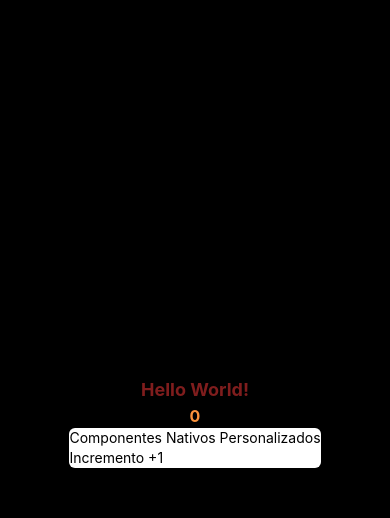
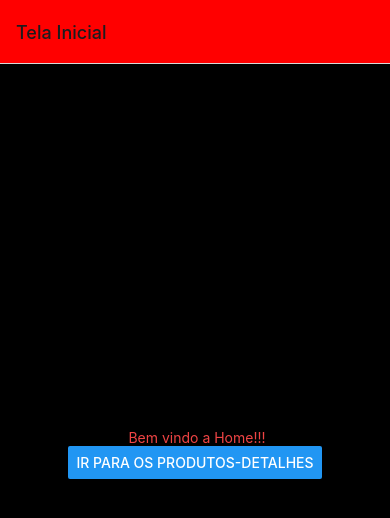
Before and after one commit to RianLimeira/App-React, a React Native app: screen / in a window 390 px wide. Shown: the top 518 px of the page. Built offline with nearby package versions, Linux system fonts and the light colour scheme.

Commit message:
mudança de tela stack

```diff
--- a/App.js
+++ b/App.js
@@ -1,36 +1,13 @@
-import { StatusBar } from 'expo-status-bar';
-import { useEffect, useState } from 'react';
-import {styles} from './src/theme'
-import {Container, Title, SubTitle} from './src/theme/style'
-import { styled } from 'nativewind';
-import { Text, TouchableOpacity, View } from 'react-native';
-import TextInformation from './src/components/TextInformation';
-
-
-const ViewStyled = styled(View);
-const ButtonStyled = styled(TouchableOpacity);
-
-// let count = 0;
+import { NavigationContainer } from "@react-navigation/native";
+import StackRouter from "./src/routes/stack";
+import DrawerRouter from "./src/routes/drawer";
 
 export default function App() {
-  const [count, setCount] = useState(0);
-
-  // Nos [] é as dependencias (variaveis) que salvará
-  // Nos {} é passado comandos
-  // useEffect( () => {alert('Mudanca da variavel salva ' + count)},[count]);
 
   return (
-    <ViewStyled className='flex-1 items-center justify-center bg-black'>
-      <StatusBar barStyle={'light-content'} backgroundColor='red' />
-      <Text className='text-lg font-bold text-red-900'>Hello World!</Text>
-      <Text className='text-base text-orange-400 font-bold'>{count}</Text>
-      <ButtonStyled className='bg-white rounded-md' onPress={() =>{
-        setCount(count+1);
-      }}>
-        <TextInformation title='Componentes Nativos Personalizados'/>
-        <TextInformation title='Incremento +1'/>
-      </ButtonStyled>
-
-    </ViewStyled>
+    <NavigationContainer>
+      <StackRouter />
+      {/* <DrawerRouter /> */}
+    </NavigationContainer>
   );
 }
--- /dev/null
+++ b/src/routes/drawer/index.js
@@ -0,0 +1,22 @@
+import { createDrawerNavigator } from "@react-navigation/drawer";
+import Home from "../../screens/Home";
+import Details from "../../screens/Details";
+
+const Drawer = createDrawerNavigator();
+
+export default function DrawerRouter(){
+    return(
+        <Drawer.Navigator>
+            <Drawer.Screen options={{
+                headerTitle: 'Tela Inicial',
+                headerShown: true,
+                headerStyle: {
+                    backgroundColor: 'red',
+                  },
+            }} name="Home" component={Home} />
+            <Drawer.Screen options={{
+                headerTitle: 'Detalhes Produtos'
+            }} name="Details" component={Details} />
+        </Drawer.Navigator>
+    )
+}
--- /dev/null
+++ b/src/routes/stack/index.js
@@ -0,0 +1,23 @@
+import { createNativeStackNavigator } from "@react-navigation/native-stack";
+
+import Home from "../../screens/Home";
+import Details from "../../screens/Details";
+
+const Stack = createNativeStackNavigator();
+
+export default function StackRouter(){
+    return(
+        <Stack.Navigator>
+            <Stack.Screen options={{
+                headerTitle: 'Tela Inicial',
+                headerShown: true,
+                headerStyle: {
+                    backgroundColor: 'red',
+                  },
+            }} name="Home" component={Home} />
+            <Stack.Screen options={{
+                headerTitle: 'Detalhes Produtos'
+            }} name="Details" component={Details} />
+        </Stack.Navigator>
+    )
+}
--- /dev/null
+++ b/src/screens/Details/index.js
@@ -0,0 +1,18 @@
+import { Button, Text, View } from "react-native";
+import { useNavigation } from "@react-navigation/native";
+
+
+export default function Details(){
+
+    const navigation = useNavigation();
+
+    return(
+        <View className='flex-1 items-center justify-center bg-black'>
+            <Text className='text-red-500'> Detalhes de um produto...</Text>
+
+            <Button title="Ir para Home" onPress={() => {
+                navigation.navigate('Home')
+            }} />
+        </View>
+    )
+}
--- /dev/null
+++ b/src/screens/Home/index.js
@@ -0,0 +1,16 @@
+import { Button, Text, View } from "react-native";
+import { useNavigation } from "@react-navigation/native";
+
+export default function Home(){
+
+    const navigation = useNavigation();
+
+    return(
+        <View className='flex-1 items-center justify-center bg-black'>
+            <Text className='text-red-500'> Bem vindo a Home!!!</Text>
+            <Button title="Ir para os produtos-detalhes" onPress={() => {
+                navigation.navigate('Details')
+            }} />
+        </View>
+    )
+}
```
Also changed, not shown: src/routes/bottomTabs/index.js (added), src/routes/topTabs/index.js (added).
